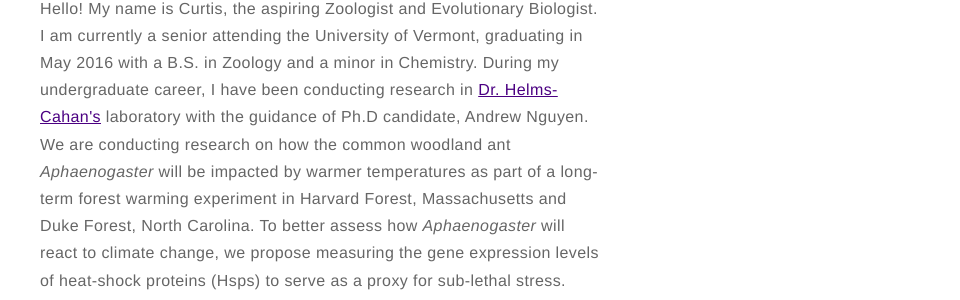
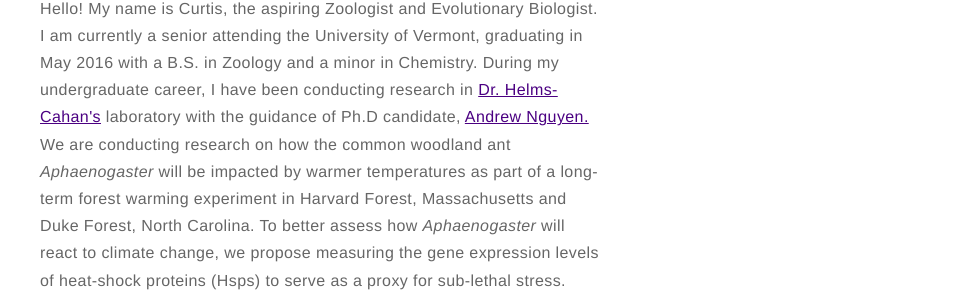
Before and after one commit to cprovenc/cprovenc.github.io, a Jekyll site: the page built from about.md, in a window 1280 px wide. Shown: the part 561-861 px from the top of the page, without its empty margins (320-1280 px from the left). Built offline with Jekyll 4.4.1, drawn with Linux system fonts in a browser that asks for light colours; part of the change alters nothing that is shown.

```diff
--- a/about.md
+++ b/about.md
@@ -9,7 +9,7 @@ img { width: 50%; margin: 0 auto; display: block; }
 
 ![Profile Image]({{ site.url }}/{{ site.picture }})
 
-<p>Hello! My name is Curtis, the aspiring Zoologist and Evolutionary Biologist. I am currently a senior attending the University of Vermont, graduating in May 2016 with a B.S. in Zoology and a minor in Chemistry. During my undergraduate career, I have been conducting research in <a href="http://shelmscahan.github.io/">Dr. Helms-Cahan's</a> laboratory with the guidance of Ph.D candidate, Andrew Nguyen. We are conducting research on how the common woodland ant <i>Aphaenogaster</i> will be impacted by warmer temperatures as part of a long-term forest warming experiment in Harvard Forest, Massachusetts and Duke Forest, North Carolina. To better assess how <i>Aphaenogaster</i> will react to climate change, we propose measuring the gene expression levels of heat-shock proteins (Hsps) to serve as a proxy for sub-lethal stress.</p>
+<p>Hello! My name is Curtis, the aspiring Zoologist and Evolutionary Biologist. I am currently a senior attending the University of Vermont, graduating in May 2016 with a B.S. in Zoology and a minor in Chemistry. During my undergraduate career, I have been conducting research in <a href="http://shelmscahan.github.io/">Dr. Helms-Cahan's</a> laboratory with the guidance of Ph.D candidate, <a href="https://adnguyen.github.io/">Andrew Nguyen.</a> We are conducting research on how the common woodland ant <i>Aphaenogaster</i> will be impacted by warmer temperatures as part of a long-term forest warming experiment in Harvard Forest, Massachusetts and Duke Forest, North Carolina. To better assess how <i>Aphaenogaster</i> will react to climate change, we propose measuring the gene expression levels of heat-shock proteins (Hsps) to serve as a proxy for sub-lethal stress.</p>
 
 
 
```
